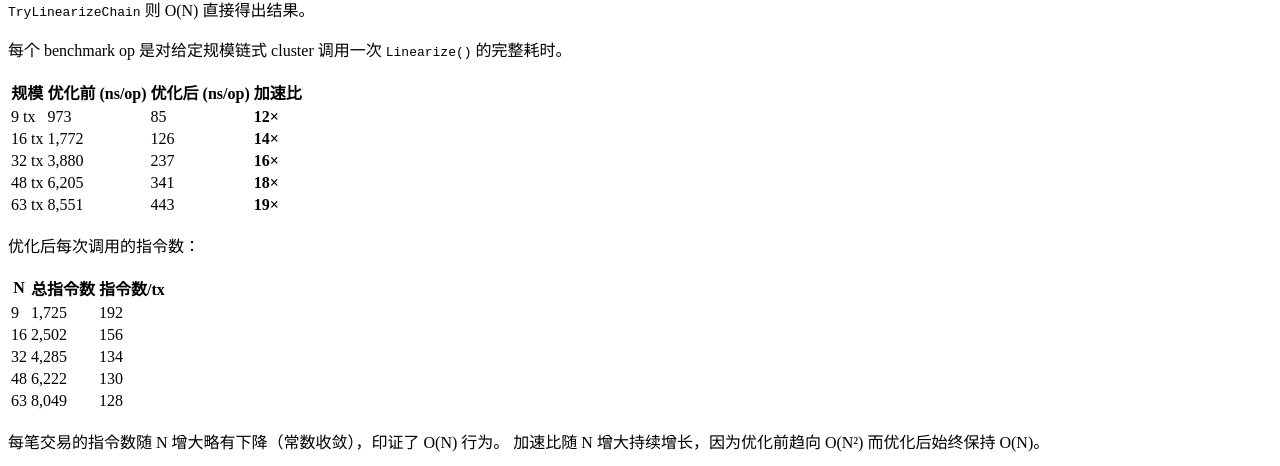
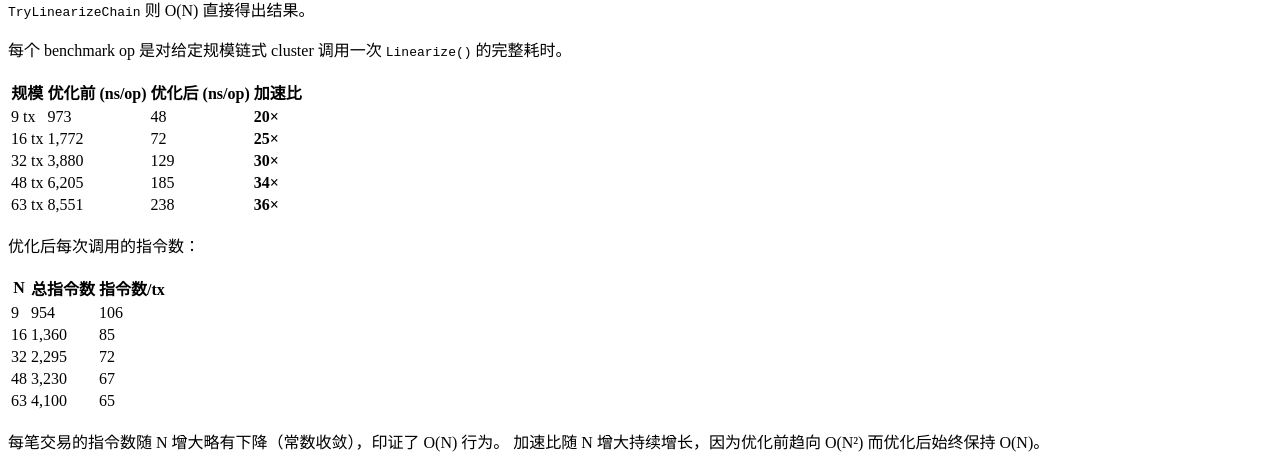
Before and after one commit to HowHsu/thinking-in-bitcoin, a Jekyll site: the page built from articles/chain-cluster-optimization.zh.md, in a window 1280 px wide. Shown: the part 1070-1536 px from the top of the page. Built offline with Jekyll 4.4.1, drawn with Linux system fonts in a browser that asks for light colours; our own code applies the rules of GitHub Pages for plain Markdown files.

Commit message:
update benchmark datta for chain-cluster-optimization

```diff
--- a/articles/chain-cluster-optimization.zh.md
+++ b/articles/chain-cluster-optimization.zh.md
@@ -63,21 +63,21 @@ if (auto chain_lin = TryLinearizeChain(depgraph); !chain_lin.empty()) {
 
 | 规模 | 优化前 (ns/op) | 优化后 (ns/op) | 加速比 |
 |------|--------------|--------------|--------|
-| 9 tx | 973 | 85 | **12×** |
-| 16 tx | 1,772 | 126 | **14×** |
-| 32 tx | 3,880 | 237 | **16×** |
-| 48 tx | 6,205 | 341 | **18×** |
-| 63 tx | 8,551 | 443 | **19×** |
+| 9 tx | 973 | 48 | **20×** |
+| 16 tx | 1,772 | 72 | **25×** |
+| 32 tx | 3,880 | 129 | **30×** |
+| 48 tx | 6,205 | 185 | **34×** |
+| 63 tx | 8,551 | 238 | **36×** |
 
 优化后每次调用的指令数：
 
 | N | 总指令数 | 指令数/tx |
 |---|---------|---------|
-| 9 | 1,725 | 192 |
-| 16 | 2,502 | 156 |
-| 32 | 4,285 | 134 |
-| 48 | 6,222 | 130 |
-| 63 | 8,049 | 128 |
+| 9 | 954 | 106 |
+| 16 | 1,360 | 85 |
+| 32 | 2,295 | 72 |
+| 48 | 3,230 | 67 |
+| 63 | 4,100 | 65 |
 
 每笔交易的指令数随 N 增大略有下降（常数收敛），印证了 O(N) 行为。
 加速比随 N 增大持续增长，因为优化前趋向 O(N²) 而优化后始终保持 O(N)。
```
Also changed, not shown: articles/chain-cluster-optimization.en.md (+10 -10 lines).
